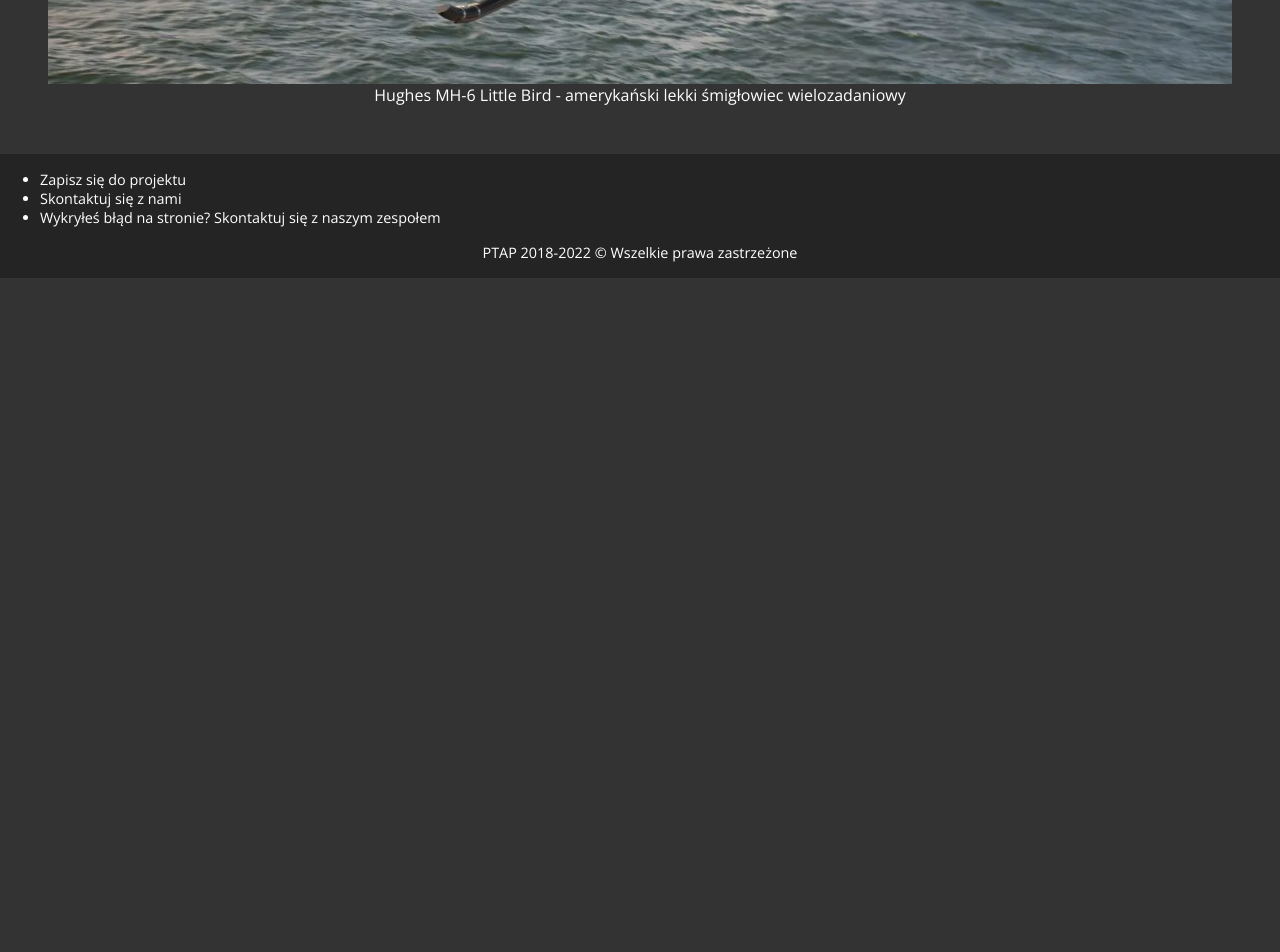
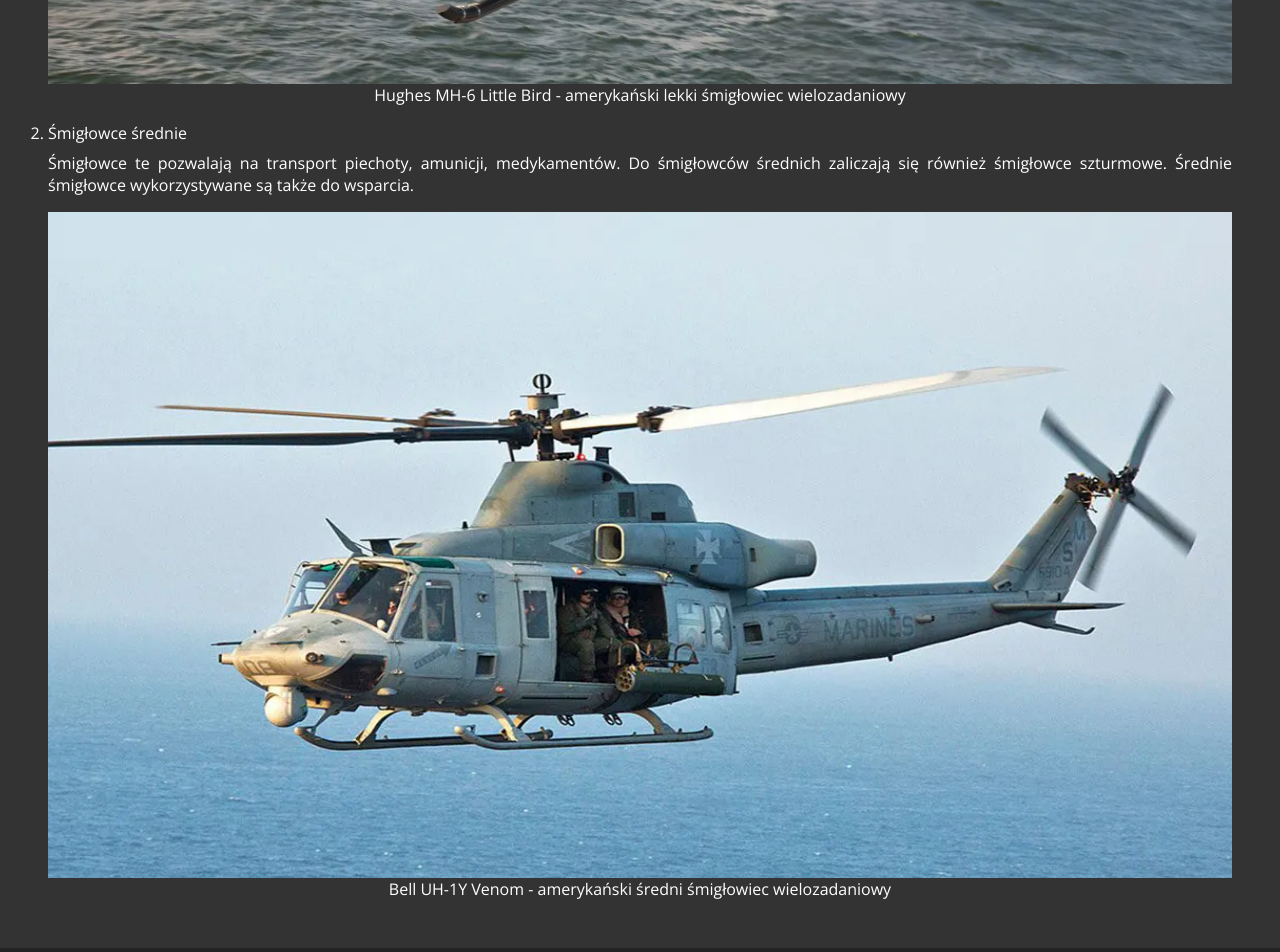
Before and after one commit to Pawel2923/PTAP, a React (Create React App) app: page /wiki in a window 1280 px wide. Shown: the part 980-1932 px from the top of the page. Before the commit the page ends 1258 px from the top, so only its background shows below. Built offline with nearby package versions, Linux system fonts and the light colour scheme.

Commit message:
Add content to wiki

```diff
--- a/src/components/Wiki/Wiki.js
+++ b/src/components/Wiki/Wiki.js
@@ -24,9 +24,28 @@ const Wiki = () => {
                 pilotów.
               </p>
               <figure>
-                <img src={require("../../img/mh6lb.webp")} alt="Hughes MH-6 Little Bird" />
+                <img
+                  src={require("../../img/mh6lb.webp")}
+                  alt="Hughes MH-6 Little Bird"
+                />
                 <figcaption>
-                  Hughes MH-6 Little Bird - amerykański lekki śmigłowiec wielozadaniowy
+                  Hughes MH-6 Little Bird - amerykański lekki śmigłowiec
+                  wielozadaniowy
+                </figcaption>
+              </figure>
+            </li>
+            <li>
+              <p>Śmigłowce średnie</p>
+              <p>
+                Śmigłowce te pozwalają na transport piechoty, amunicji,
+                medykamentów. Do śmigłowców średnich zaliczają się również
+                śmigłowce szturmowe. Średnie śmigłowce wykorzystywane są także
+                do wsparcia.
+              </p>
+              <figure>
+                <img src={require("../../img/uh1y.webp")} alt="UH-1Y Venom"/>
+                <figcaption>
+                  Bell UH-1Y Venom - amerykański średni śmigłowiec wielozadaniowy
                 </figcaption>
               </figure>
             </li>
```
Also changed, not shown: src/img/uh1y.webp (added).
